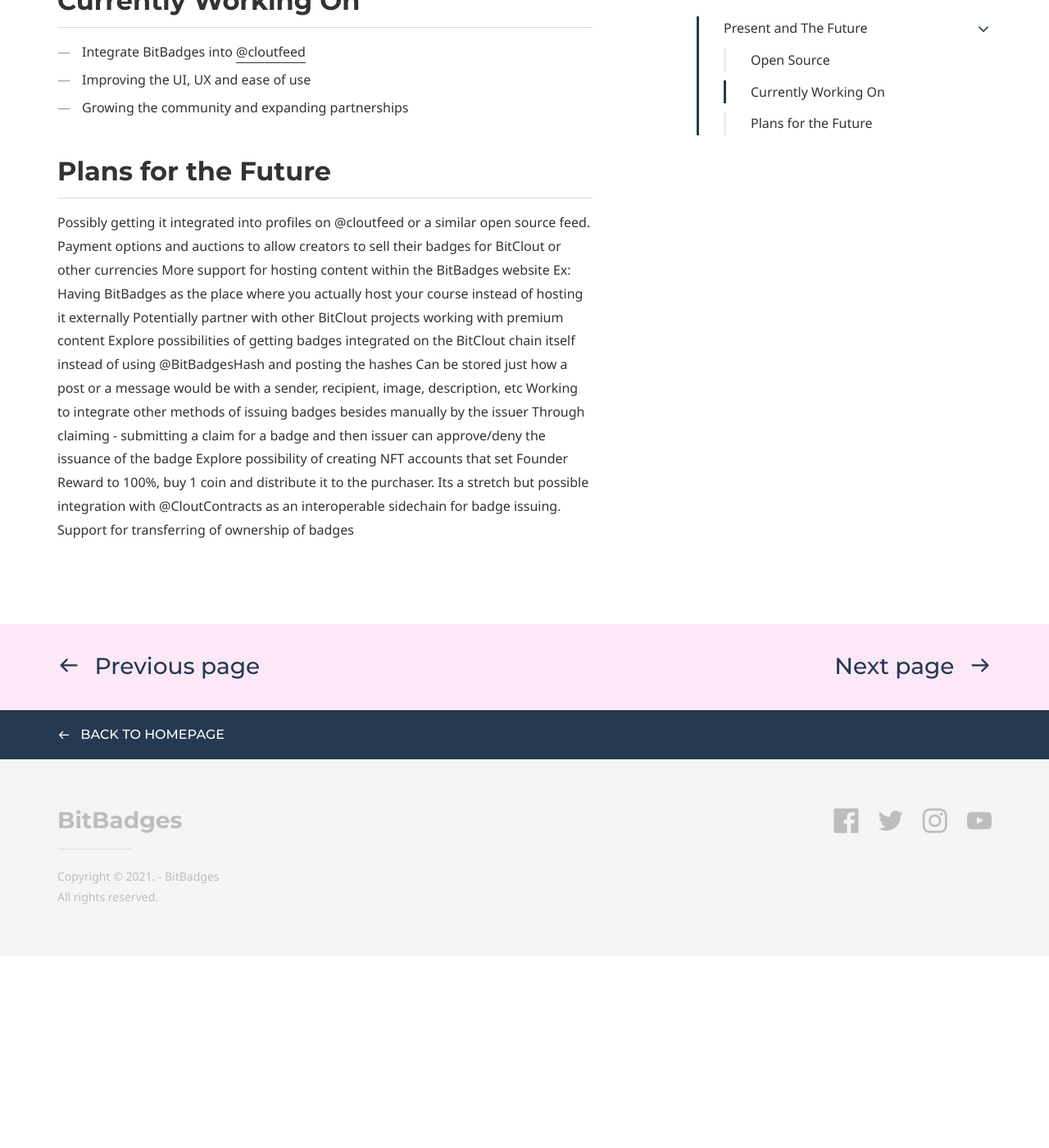
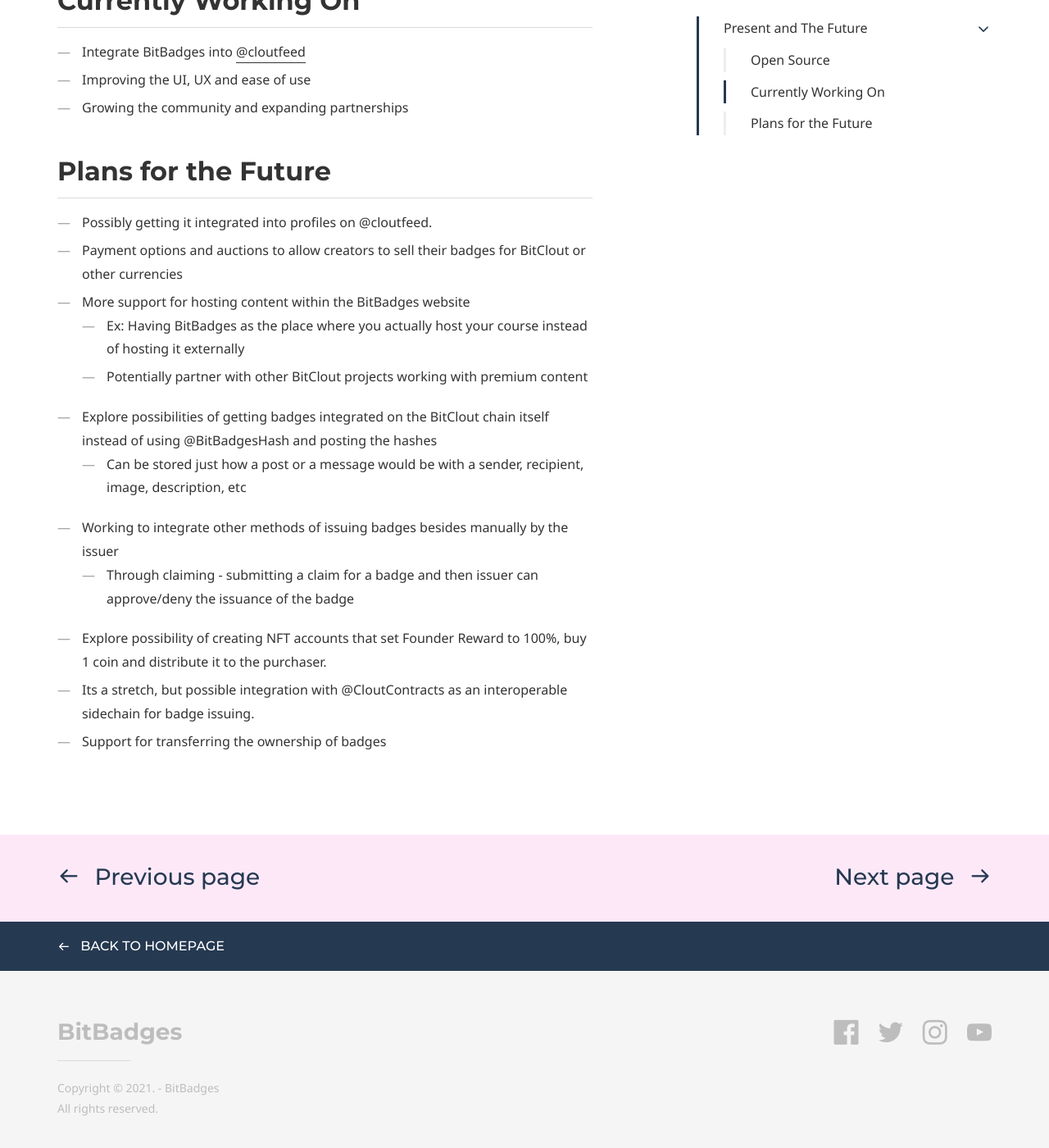
Before and after one commit to BitBadges/bitbadges.github.io, a Jekyll site: the page built from vision.md, in a window 1280 px wide and 1400 px high, scrolled down 1088 px. Shown: the whole window at 82% size. Built offline with Jekyll 4.4.1, drawn with Linux system fonts in a browser that asks for light colours; some web fonts are replaced; before the commit the page ends 2254 px from its top, so only the background shows below that.

Commit message:
Update vision.md

```diff
--- a/vision.md
+++ b/vision.md
@@ -40,15 +40,15 @@ This project is open source, so if you would like to help with any of the featur
 - Growing the community and expanding partnerships
 
 ## Plans for the Future
-Possibly getting it integrated into profiles on @cloutfeed or a similar open source feed.
-Payment options and auctions to allow creators to sell their badges for BitClout or other currencies
-More support for hosting content within the BitBadges website
-Ex: Having BitBadges as the place where you actually host your course instead of hosting it externally
-Potentially partner with other BitClout projects working with premium content
-Explore possibilities of getting badges integrated on the BitClout chain itself instead of using @BitBadgesHash and posting the hashes
-Can be stored just how a post or a message would be with a sender, recipient, image, description, etc
-Working to integrate other methods of issuing badges besides manually by the issuer
-Through claiming - submitting a claim for a badge and then issuer can approve/deny the issuance of the badge
-Explore possibility of creating NFT accounts that set Founder Reward to 100%, buy 1 coin and distribute it to the purchaser.
-Its a stretch but possible integration with @CloutContracts as an interoperable sidechain for badge issuing.
-Support for transferring of ownership of badges
+- Possibly getting it integrated into profiles on @cloutfeed.
+- Payment options and auctions to allow creators to sell their badges for BitClout or other currencies
+- More support for hosting content within the BitBadges website
+    - Ex: Having BitBadges as the place where you actually host your course instead of hosting it externally
+    - Potentially partner with other BitClout projects working with premium content
+- Explore possibilities of getting badges integrated on the BitClout chain itself instead of using @BitBadgesHash and posting the hashes
+    - Can be stored just how a post or a message would be with a sender, recipient, image, description, etc
+- Working to integrate other methods of issuing badges besides manually by the issuer
+    - Through claiming - submitting a claim for a badge and then issuer can approve/deny the issuance of the badge
+- Explore possibility of creating NFT accounts that set Founder Reward to 100%, buy 1 coin and distribute it to the purchaser.
+- Its a stretch, but possible integration with @CloutContracts as an interoperable sidechain for badge issuing.
+- Support for transferring the ownership of badges
```
